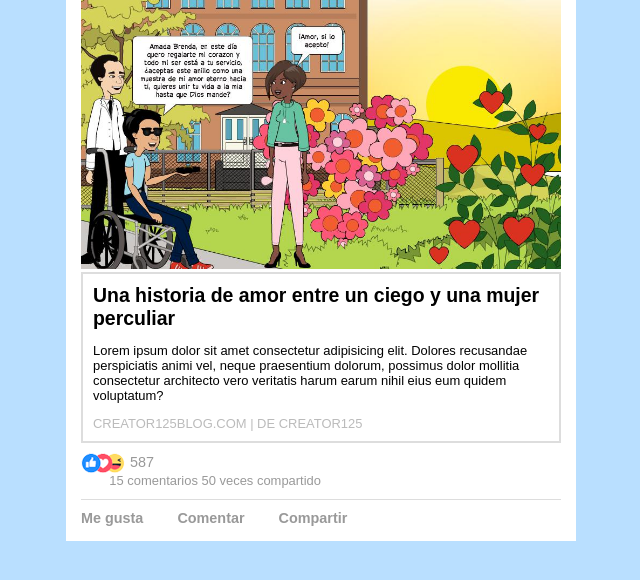
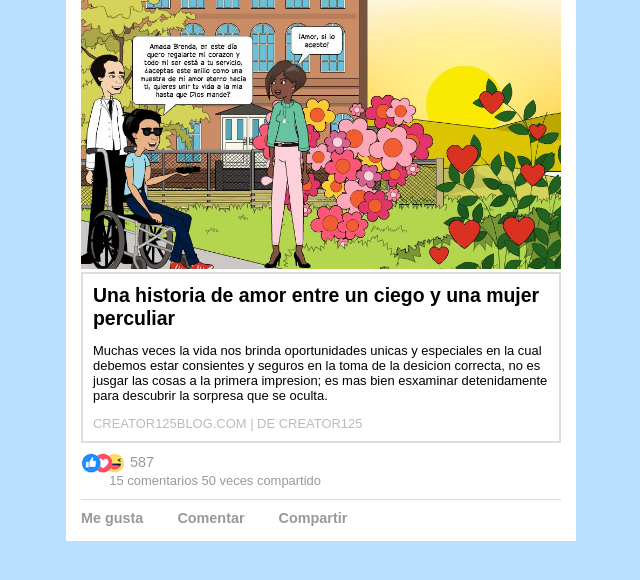
Before and after one commit to Creator125/Inicios-CSS, a plain HTML site: page Temporada2/Ejercicio 2/index.html in a window 1280 px wide. Shown: the part 218-798 px from the top of the page, without its empty margins (319-959 px from the left). Drawn offline with Linux system fonts and the light colour scheme.

Commit message:
Temporada 2/ Modificación en Ejercicio 2

```diff
--- a/Temporada2/Ejercicio 2/index.html
+++ b/Temporada2/Ejercicio 2/index.html
@@ -31,10 +31,10 @@
                     <div id="content">
                         <h2>Una historia de amor entre un ciego y una mujer perculiar</h2>
                         <p>
-                            Lorem ipsum dolor sit amet consectetur adipisicing elit. Dolores
-                            recusandae perspiciatis animi vel, neque praesentium dolorum,
-                            possimus dolor mollitia consectetur architecto vero veritatis
-                            harum earum nihil eius eum quidem voluptatum?
+                            Muchas veces la vida nos brinda oportunidades unicas y especiales en
+                            la cual debemos estar consientes y seguros en la toma de la desicion
+                            correcta, no es jusgar las cosas a la primera impresion; es mas bien
+                            esxaminar detenidamente para descubrir la sorpresa que se oculta.
                         </p>
                         <p id="footer">CREATOR125BLOG.COM | DE CREATOR125</p>
                     </div>
```
